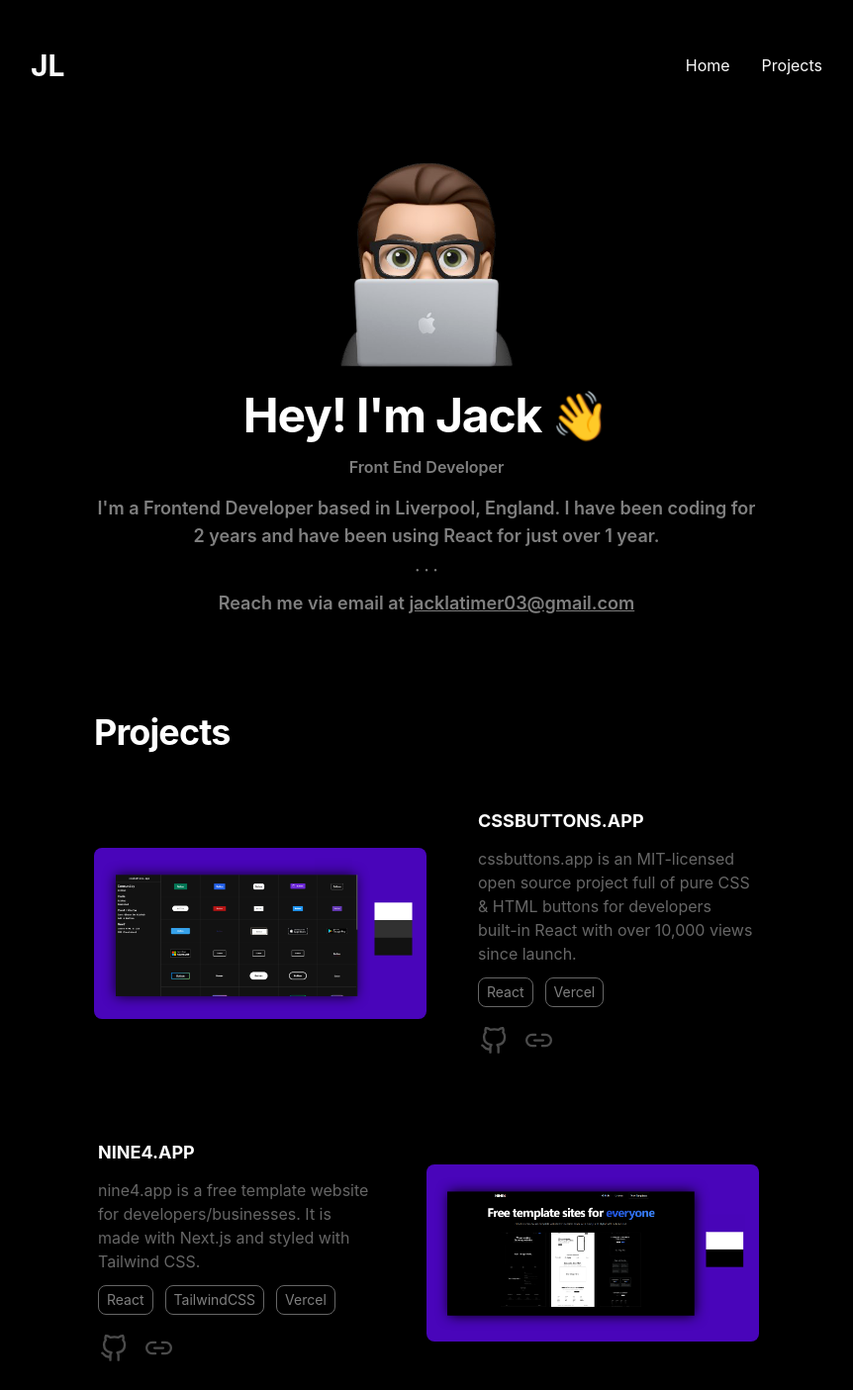
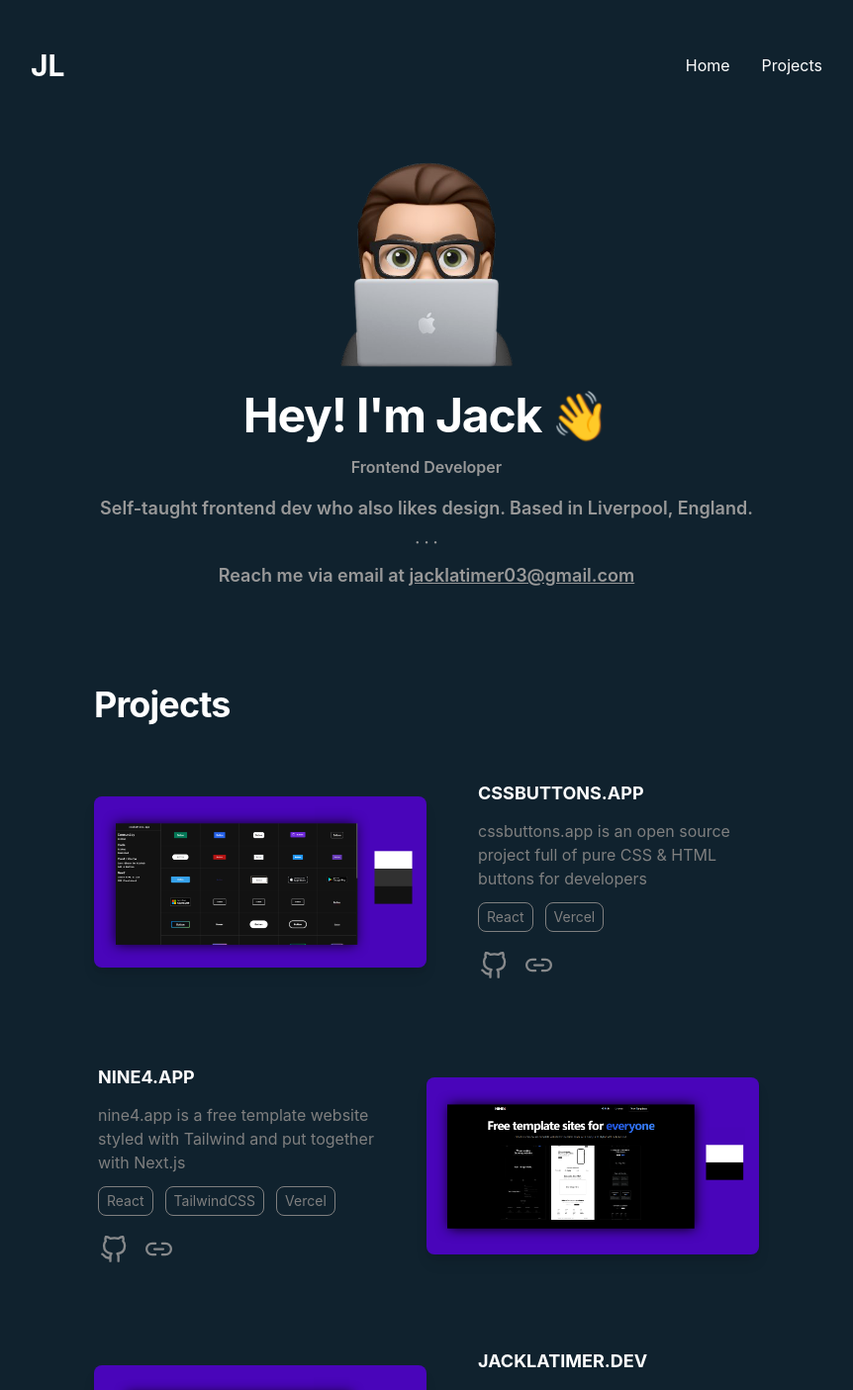
Before and after one commit to r1/jacklatimer.dev, a Next.js app: page / in a window 1280 px wide. Shown: the top 1405 px of the page at 99% size, without its empty margins (209-1071 px from the left). Built offline with nearby package versions, Linux system fonts and the light colour scheme; what @tailwindcss/typography would draw is missing.

Commit message:
done(colours): changed some colours

```diff
--- a/components/Container.js
+++ b/components/Container.js
@@ -1,35 +1,26 @@
-import { useState, useEffect } from "react";
 import NextLink from "next/link";
 
 export default function Container({ children }) {
-  const [mounted, setMounted] = useState(false);
-
-  useEffect(() => setMounted(true), []);
-
   return (
-    <div className="bg-black">
+    <>
       <header>
-        <nav className="z-0 flex items-center justify-between w-full max-w-4xl p-8 mx-auto my-0  sticky-nav md-auto bg-black">
-          <a href="/" className="p-1 text-3xl font-bold sm:p-4 text-gray-100">
+        <nav className="z-0 text-white flex items-center justify-between w-full max-w-4xl p-8 mx-auto my-0 sticky-nav md-auto">
+          <a href="/" className="p-1 text-3xl font-bold sm:p-4">
             JL
           </a>
           <div>
             <NextLink href="/">
-              <a className="p-1 sm:p-4 text-gray-100">
-                Home
-              </a>
+              <a className="p-1 sm:p-4">Home</a>
             </NextLink>
             <NextLink href="/projects">
-              <a className="p-1 sm:p-4 text-gray-100">
-                Projects
-              </a>
+              <a className="p-1 sm:p-4">Projects</a>
             </NextLink>
           </div>
         </nav>
       </header>
-      <main className="flex flex-col justify-center px-8 bg-black">
+      <main className="flex flex-col justify-center px-8">
         {children}
       </main>
-    </div>
+    </>
   );
 }
--- a/components/Footer.js
+++ b/components/Footer.js
@@ -1,6 +1,6 @@
 const ExternalLink = ({ href, children }) => (
   <a
-    className="text-gray-600 hover:text-gray-700 transition"
+    className="text-white hover:text-gray-200 transition"
     target="_blank"
     rel="noopener noreferrer"
     href={href}
@@ -12,7 +12,7 @@
 export default function Footer() {
   return (
     <footer className="flex flex-col items-center mb-8">
-      <div className="flex text-white space-x-4">
+      <div className="flex space-x-4">
         <ExternalLink href="https://github.com/r1">GitHub</ExternalLink>
         <ExternalLink href="https://www.linkedin.com/in/jacklatimer">
           Linkedin
--- a/components/Project/ProjectList.js
+++ b/components/Project/ProjectList.js
@@ -3,7 +3,7 @@
     title: "CSSBUTTONS.APP",
     image: "/images/cssbuttonsv2",
     description:
-      "cssbuttons.app is an MIT-licensed open source project full of pure CSS & HTML buttons for developers built-in React with over 10,000 views since launch.",
+      "cssbuttons.app is an open source project full of pure CSS & HTML buttons for developers",
     tools: ["React", "Vercel"],
     github: "https://github.com/r1/cssbuttons",
     link: "https://cssbuttons.app/",
@@ -13,7 +13,7 @@
     title: "NINE4.APP",
     image: "/images/nine4",
     description:
-      "nine4.app is a free template website for developers/businesses. It is made with Next.js and styled with Tailwind CSS.",
+      "nine4.app is a free template website styled with Tailwind and put together with Next.js",
     tools: ["React", "TailwindCSS", "Vercel"],
     github: "https://github.com/r1/nine4",
     link: "https://nine4.app/",
@@ -23,7 +23,7 @@
     title: "JACKLATIMER.DEV",
     image: "/images/jacklatimer.dev",
     description:
-      "jacklatimer.dev is my own personal website built in Next.js and styled with Tailwind CSS.",
+      "jacklatimer.dev is my own personal website built in Next.js and styled with Tailwind CSS",
     tools: ["Next.js", "TailwindCSS", "Vercel"],
     github: "https://github.com/r1/jacklatimer",
     link: "https://jacklatimer.dev/",
--- a/components/Project/Projects.js
+++ b/components/Project/Projects.js
@@ -4,7 +4,7 @@
 
 const ExternalLink = ({ href, children }) => (
   <a
-    className="transition text-gray-500"
+    className="transition cream"
     target="_blank"
     rel="noopener noreferrer"
     href={href}
@@ -16,13 +16,13 @@
 const Project = () => {
   return (
     <>
-      <section id="projects">
-        <h3 className="text-2xl font-bold tracking-tight md:text-4xl mb-11 text-white">
+      <section id="cream projects">
+        <h3 className="text-2xl font-bold tracking-tight md:text-4xl mb-11">
           Projects
         </h3>
         <div className="mb-14 space-y-14">
           {projects.map((project, index) => (
-            <article
+            <div
               className="flex flex-wrap md:justify-between md:items-center"
               key={index}
             >
@@ -35,17 +35,17 @@
                     : "w-full h-full md:w-6/12 rounded-lg shadow-lg md:order-1"
                 }
               />
-              <div className="flex flex-col w-full mx-1 my-3 space-y-3 overflow-auto md:w-5/12 ">
+              <div className="flex flex-col w-full mx-1 my-3 space-y-3 overflow-auto md:w-5/12">
                 <a>
-                  <h3 className="text-lg font-bold uppercase text-white">
+                  <h3 className="text-lg font-bold uppercase">
                     {project.title}
                   </h3>
                 </a>
-                <p className="text-gray-600">{project.description}</p>
+                <p className="text-gray-500">{project.description}</p>
                 <div className="flex pb-2 space-x-3 overflow-auto">
                   {project.tools.map((disc, index) => (
                     <span
-                      className="flex px-2 py-1 text-sm border border-gray-600 rounded-lg text-gray-500"
+                      className="text-gray-500 flex px-2 py-1 text-sm border border-gray-500 rounded-lg"
                       key={index}
                     >
                       {disc}
@@ -63,7 +63,7 @@
                       <svg className="w-8 h-7" viewBox="0 0 24 24">
                         <g
                           fill="none"
-                          stroke="#4c4c4c"
+                          stroke="#888a8c"
                           strokeWidth="2"
                           strokeLinecap="round"
                           strokeLinejoin="round"
@@ -73,7 +73,7 @@
                       </svg>
                     </ExternalLink>
                   </div>
-                  <div className="relative flex w-auto">
+                  <div className="text-gray-500 relative flex w-auto">
                     <a href={project.link} target="_blank" rel="noreferrer">
                       <Image
                         src="/images/external-link.svg"
@@ -85,7 +85,7 @@
                   </div>
                 </div>
               </div>
-            </article>
+            </div>
           ))}
         </div>
       </section>
--- a/components/Skills/Skills.js
+++ b/components/Skills/Skills.js
@@ -5,7 +5,7 @@
 function Skills() {
   return (
     <section id="skills">
-      <h3 className="text-2xl font-bold tracking-tight md:text-4xl mb-11 text-white">
+      <h3 className="text-2xl font-bold tracking-tight md:text-4xl mb-11">
         Technologies & Skills
       </h3>
       <Grid
@@ -25,13 +25,13 @@
                     width: "300px",
                     maxHeight: "20rem",
                     padding: "15px",
-                    background: "#111111",
+                    background: "#09141b",
                   }}
                 >
                   <Grid container direction="row" spacing={2}>
                     <Grid item>
                       <h2 className="text-white">{i.name}</h2>
-                      <h3 style={{ color: "#999" }}>{i.category}</h3>
+                      <h3 className="text-gray-500">{i.category}</h3>
                     </Grid>
                   </Grid>
                 </div>
--- a/pages/_app.js
+++ b/pages/_app.js
@@ -12,7 +12,7 @@
       <Head>
         <meta content="width=device-width, initial-scale=1" name="viewport" />
       </Head>
-      <body className="bg-black text-white">
+      <body className="text-white">
         <DefaultSeo {...SEO} />
         <Component {...pageProps} />
       </body>
--- a/pages/index.js
+++ b/pages/index.js
@@ -25,24 +25,25 @@
               <img className="w-64" src="./images/memoji.png"></img>
             </div>
             <div className="justify-center mx-auto">
-                <h1 className="mb-4 text-3xl font-bold tracking-tight text-white md:text-5xl">
+              <h1 className="text-white mb-4 text-3xl font-bold tracking-tight md:text-5xl">
                 Hey! I'm Jack <span className="emoji-wave">👋</span>
               </h1>
             </div>
-              <div className="flex justify-center mx-auto mb-4 space-x-4 font-semibold text-gray-500">
-                Front End Developer
+            <div className="text-gray-400 flex justify-center mx-auto mb-4 space-x-4 font-semibold">
+              Frontend Developer
             </div>
-              <h2 className="mx-auto mb-2 text-lg font-semibold text-center text-gray-500">
-                I'm a Frontend Developer based in Liverpool, England. I have
-                been coding for 2 years and have been using React for just over
-                1 year.
+            <h2 className="text-gray-400 mx-auto mb-2 text-lg font-semibold text-center">
+              Self-taught frontend dev who also likes design. Based in Liverpool, England.
             </h2>
-              <h2 className="mx-auto mb-2 font-semibold text-center text-gray-500">
+            <h2 className="text-gray-400 mx-auto mb-2 font-semibold text-center">
               · · ·
             </h2>
-              <h2 className="mx-auto mb-24 text-lg font-semibold text-center text-gray-500">
+            <h2 className="text-gray-400 mx-auto mb-24 text-lg font-semibold text-center">
               Reach me via email at{" "}
-                <a href="mailto:jacklatimer03@gmail.com" className="underline">
+              <a
+                href="mailto:jacklatimer03@gmail.com"
+                className="text-gray-400 underline"
+              >
                 jacklatimer03@gmail.com
               </a>
             </h2>
--- a/pages/projects.js
+++ b/pages/projects.js
@@ -38,7 +38,7 @@
               Projects
             </h3>
             <h2 className="mb-10 text-gray-400">
-              My best projects that I have been working on for the past year.
+              My best projects that I have been working on. 😎
             </h2>
             <div className="my-5 space-y-14">
               {projects.map((project, index) => (
@@ -69,7 +69,7 @@
                     <div className="flex pb-2 space-x-3 overflow-auto">
                       {project.tools.map((disc, index) => (
                         <span
-                          className="flex px-2 py-1 text-sm border border-gray-500 rounded-lg text-gray-500 "
+                          className="flex px-2 py-1 text-sm border border-gray-500 rounded-lg text-gray-500"
                           key={index}
                         >
                           {disc}
@@ -87,7 +87,7 @@
                           <svg className="w-8 h-7" viewBox="0 0 24 24">
                             <g
                               fill="none"
-                              stroke="currentColor"
+                              stroke="#888a8c"
                               strokeWidth="2"
                               strokeLinecap="round"
                               strokeLinejoin="round"
--- a/styles/globals.css
+++ b/styles/globals.css
@@ -2,37 +2,41 @@
 @tailwind components;
 @tailwind utilities;
 
+html {
+  min-width: 360px;
+  scroll-behavior: smooth;
+}
+
+body {
+  background-color: #10222e;
+}
+
 body::-webkit-scrollbar {
-  width: 1em;
+  width: 0.8em;
 }
 
 body::-webkit-scrollbar-track {
-  box-shadow: inset 0 0 3px rgb(29, 29, 29);
+  box-shadow: inset 0 0 2px rgb(29, 29, 29);
 }
 
 body::-webkit-scrollbar-thumb {
-  background-color: rgb(39, 39, 39);
-  outline: 1px solid rgb(33, 34, 34);
+  background-color: #e0dcc1;
+  outline: 1px solid #e0dcc1;
 }
 
 ::-moz-selection {
-  background: rgba(73, 5, 186, 0.99);
+  background: #e0dcc1;
   color: #000000;
 }
 
 ::-webkit-selection {
-  background: rgba(73, 5, 186, 0.99);
+  background: #e0dcc1;
   color: #000000;
 }
 
 ::selection {
-  background: rgba(73, 5, 186, 0.99);
+  background: #e0dcc1;
   color: #ffffff;
-}
-
-html {
-  min-width: 360px;
-  scroll-behavior: smooth;
 }
 
 #__next {
@@ -44,11 +48,7 @@
 .sticky-nav {
   position: sticky;
   top: 0;
-  backdrop-filter: saturate(180%) blur(20px);
-  transition: background-color 0.1 ease-in-out;
 }
-
-
 
 .emoji-wave {
   animation-name: wave-animation;
@@ -84,3 +84,12 @@
     transform: rotate(0deg);
   }
 }
+
+.cream {
+  color: #dad5b8;
+}
+
+.border-cream {
+  --tw-border-opacity: 1;
+  border-color: #e0dcc1;
+}
```
Also changed, not shown: public/images/external-link.svg. Lines whose indentation alone changed are shown as unchanged.
